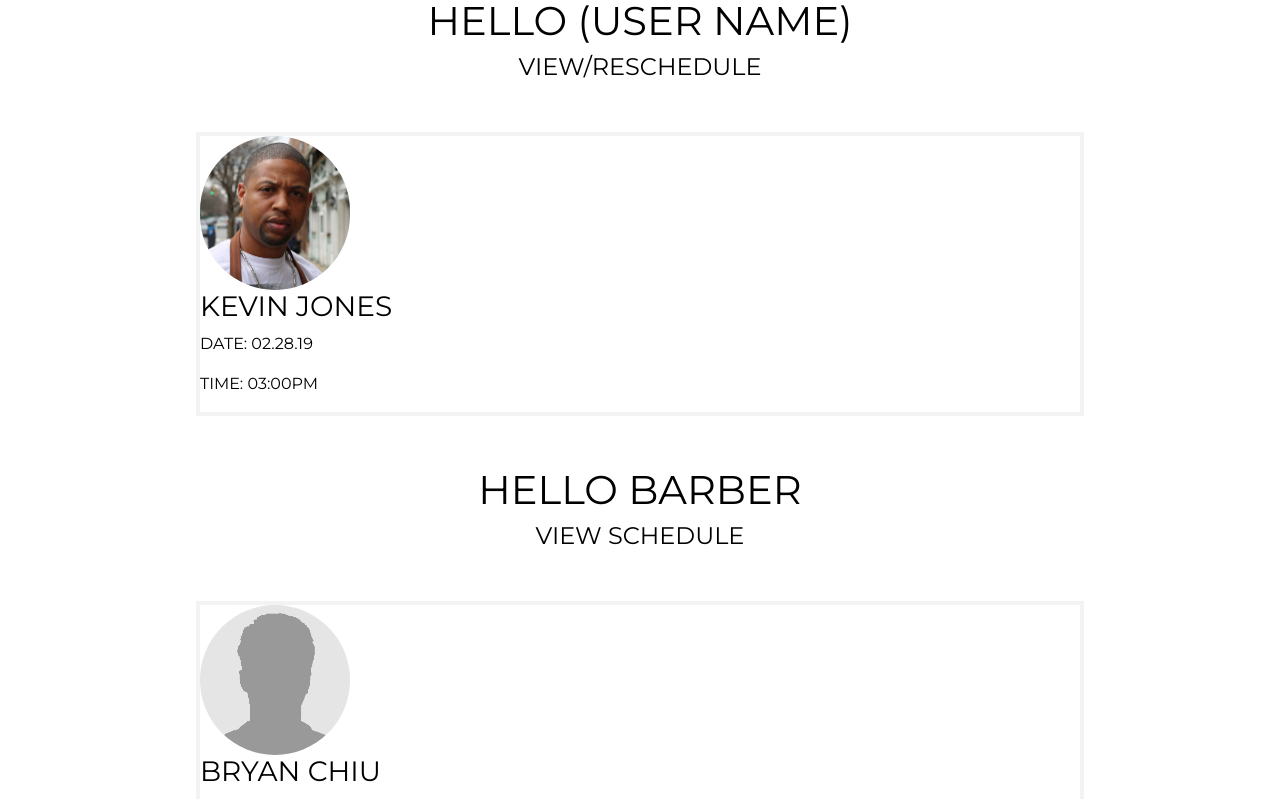
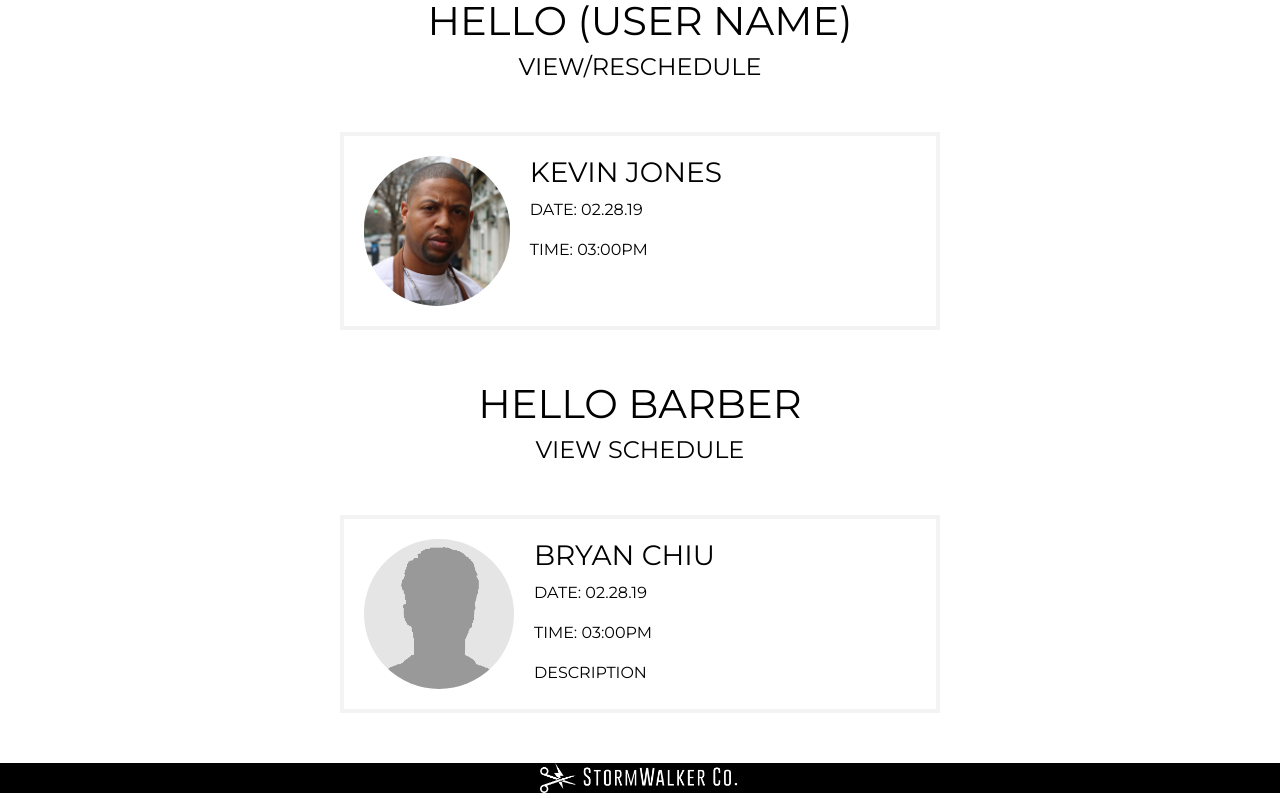
Before and after one commit to brichiang/StormWalkerco., a Vue app in the folder app/: page /myaccount in a window 1280 px wide. Shown: the part 760-1559 px from the top of the page. Built offline with nearby package versions, Linux system fonts and the light colour scheme.

Commit message:
style semi update

```diff
--- a/app/src/App.vue
+++ b/app/src/App.vue
@@ -272,13 +272,22 @@ export default {
   }
   .schedule {
     padding: 0 10% 0 10%;
+    justify-content: center;
+    display: flex;
   }
   .schedule-box {
     border: 4px solid #f3f3f3;
+    width: 600px;
   }
   .profile-pic {
     border-radius: 150px;
-    width: 150px;
+    height: 150px;
+    float: left;
+    margin: 20px;
+  }
+  .information {
+    margin: 20px;
+    height: 150px;
   }
 /*End Account Style*/
 </style>
--- a/app/src/components/MyAccount-Barber.vue
+++ b/app/src/components/MyAccount-Barber.vue
@@ -6,11 +6,13 @@
       </div>
       <div class="schedule">
         <div class="schedule-box">
-          <img src="@/assets/imgs/profile.gif" class="profile-pic"/>
-          <h3>BRYAN CHIU</h3>
-          <p><span>Date:</span> 02.28.19</p>
-          <p><span>Time:</span> 03:00PM</p>
-          <P>description</P>
+            <img src="@/assets/imgs/profile.gif" class="profile-pic"/>
+          <div class="information">
+            <h3>BRYAN CHIU</h3>
+            <p><span>Date:</span> 02.28.19</p>
+            <p><span>Time:</span> 03:00PM</p>
+            <P>description</P>
+          </div>
         </div>
       </div>
     </div>
--- a/app/src/components/MyAccount-User.vue
+++ b/app/src/components/MyAccount-User.vue
@@ -7,9 +7,11 @@
       <div class="schedule">
         <div class="schedule-box">
           <img src="@/assets/imgs/profile1.jpg" class="profile-pic"/>
-          <h3>Kevin Jones</h3>
-          <p><span>Date:</span> 02.28.19</p>
-          <p><span>Time:</span> 03:00PM</p>
+          <div class="information">
+            <h3>Kevin Jones</h3>
+            <p><span>Date:</span> 02.28.19</p>
+            <p><span>Time:</span> 03:00PM</p>
+          </div>
         </div>
       </div>
     </div>
```
